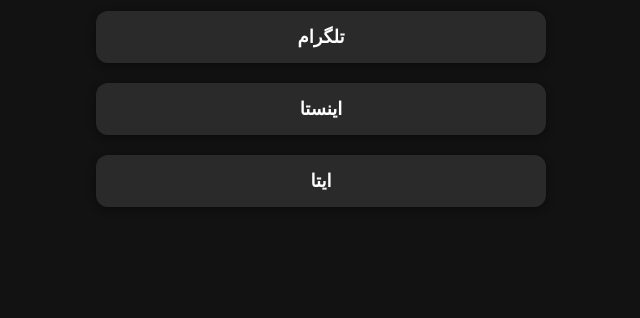
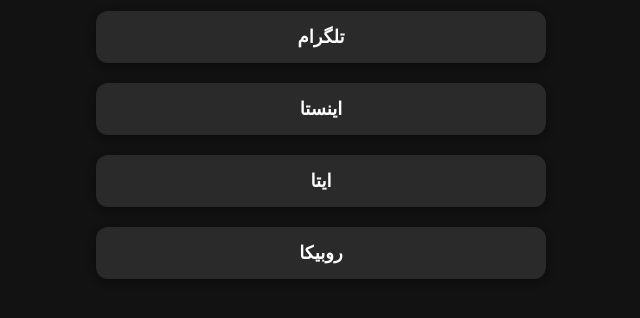
Before and after one commit to mammadhasani39/SocialMedia, a plain HTML site: page index.html in a window 1280 px wide. Shown: the part 118-436 px from the top of the page, without its empty margins (319-959 px from the left). Drawn offline with Linux system fonts and the light colour scheme.

Commit message:
Update index.html

```diff
--- a/index.html
+++ b/index.html
@@ -42,10 +42,10 @@
 <body>
   <h1>شبکه های اجتماعی</h1>
 
-  <a href="https://mammadhasani39.t.me" target="_blank" class="button-link">تلگرام</a>
-  <a href="https://instagram.com/mammadhasani39" target="_blank" class="button-link">اینستا</a>
+    <a href="https://mammadhasani39.t.me" target="_blank" class="button-link">تلگرام</a>
+    <a href="https://instagram.com/mammadhasani39" target="_blank" class="button-link">اینستا</a>
     <a href="https://eitaa.com/mammadhasani39" target="_blank" class="button-link">ایتا</a>
-
+    <a href="https://rubika.ir/mammadhasani39" target="_blank" class="button-link">روبیکا</a>
 
 </body>
 </html>
```
